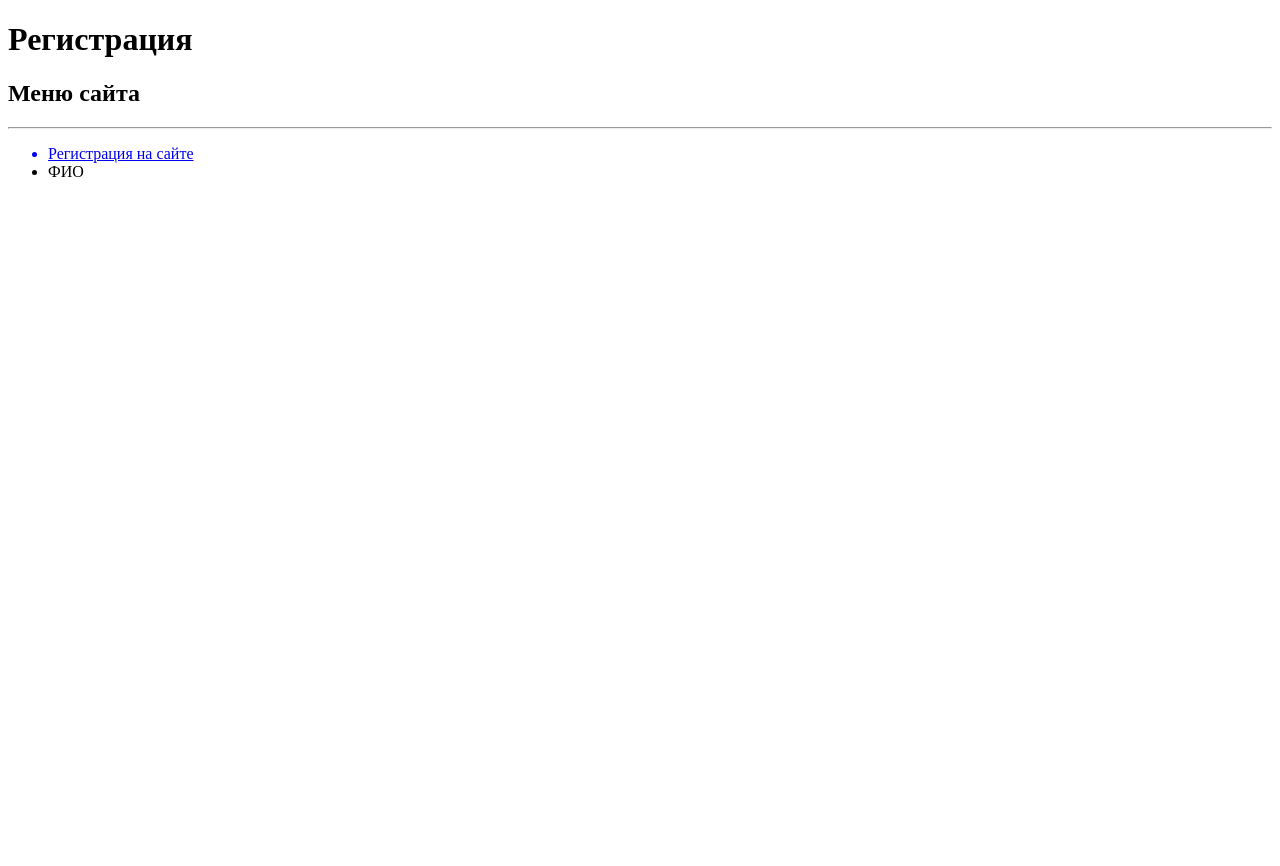
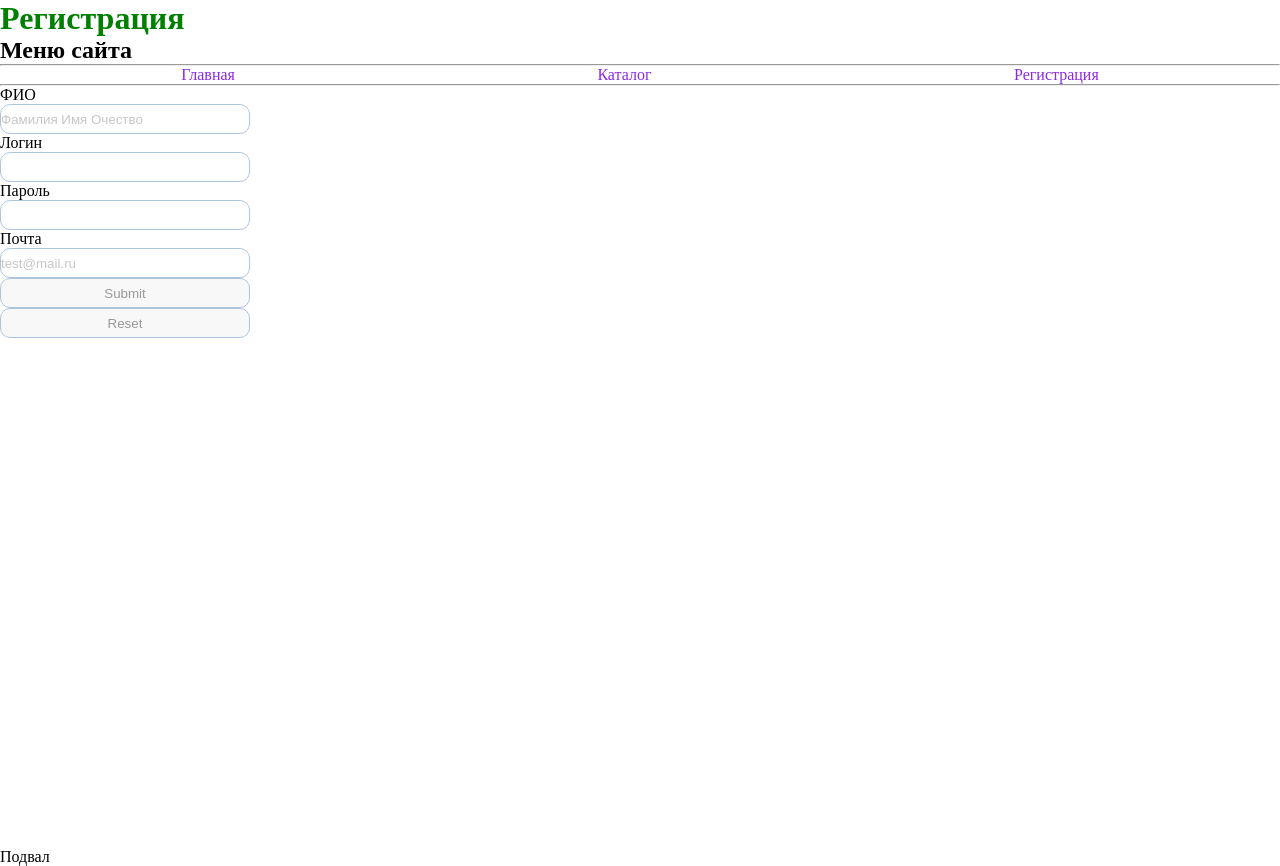
Before and after one commit to DemasKingOne/Website1, a plain HTML site: page Project/Registration.html in a window 1280 px wide. Before the commit the page ends 800 px from the top, so only its background shows below. Drawn offline with Linux system fonts and the light colour scheme.

Commit message:
lesson_3

```diff
--- a/Project/Registration.html
+++ b/Project/Registration.html
@@ -3,14 +3,37 @@
 <head>
     <meta charset="UTF-8">
     <title>Наименование сайта</title>
+    <link rel="stylesheet" href="Style.css">
 </head>
 <body>
-    <h1>Регистрация</h1>
-    <h2>Меню сайта</h2>
+   <h1>Регистрация</h1>
+   <h2>Меню сайта</h2>
     <hr>
-    <ul>
-        <a href="Registration.html"><li>Регистрация на сайте</li></a>
-        <li>ФИО</li>
-    </ul>
+        <div class="wrapper">
+            <div class="content">
+                <div class="menu">
+                    <ul>
+                        <a href="Registration.html"><li>Главная</li></a>
+                        <a href="Registration.html"><li>Каталог</li></a>
+                        <a href="Registration.html"><li>Регистрация</li></a>
+                    </ul>
+                    <hr>
+                </div>
+                <div class="forma">
+                    <form action="#">
+                        ФИО<input id="name" type="text" placeholder="Фамилия Имя Очество">
+                        Логин<input id="login" type="text">
+                        Пароль<input id="password" type="password">
+                        Почта<input  id="email" type="email" placeholder="test@mail.ru">
+                        <input type="submit" onclick="guess ()">
+                        <input type="reset">
+                    </form>
+                </div>
+            </div>
+            <footer>
+                Подвал
+            </footer>
+        </div>
+    <script src = "Script.js"></script>
 </body>
 </html>
--- /dev/null
+++ b/Project/Script.js
@@ -0,0 +1,32 @@
+function guess () {
+
+    var guessNumber = 58010575;
+
+    var ourNumber = prompt ("Введите число:");
+
+    if (ourNumber > guessNumber) {
+        alert ("Число должно быть меньше");
+        return guess ();
+    }
+    else if (ourNumber == guessNumber) {
+        return alert ("Вы угадали");
+    }
+    else {
+        alert ("Число должно быть больше");
+        return guess ();
+    }
+}
+
+function reminder () {
+    alert ("Ты  здесь слишком долго")
+}
+
+//setTimeout (reminder, 3000);
+
+function valideForm () {
+    alert ("Проверка формы");
+    var name = document.qetElementById ("name").value;
+    console.log (name);
+}
+
+document.querySelector (".button").addEventListener ("click", valideForm);
--- /dev/null
+++ b/Project/Style.css
@@ -0,0 +1,67 @@
+* {
+    margin: 0;
+    padding: 0;
+}
+
+html,
+body {
+    height: 100%;
+}
+
+.wrapper {
+    display: flex;
+    flex-direction: column;
+    min-height: 100%;
+}
+
+.content {
+    flex: 1 0 auto;
+}
+
+.footer {
+    flex: 0 0 auto;
+}
+
+h1 {
+    color: green;
+}
+
+a {
+    color: blueviolet;
+}
+
+
+.menu a {
+    text-decoration: none;
+}
+
+.menu a:hover {
+    color: red
+}
+
+.menu a li {
+    list-style: none;
+}
+
+.menu ul {
+    display: flex;
+    justify-content: space-around;
+}
+
+.forma form {
+    display: flex;
+    flex-direction: column;
+}
+
+.forma input {
+    border: 1px solid #356EAD;
+    box-sizing: border-box;
+    border-radius: 10px;
+    opacity: 0.4;
+    width: 250px;
+    height: 30px;
+    margin-top: (10px);
+    margin-left: (10px);
+    margin-right: (15px);
+    margin-bottom: (15px);
+}
```
Also changed, not shown: Project/Catalog.html (+16 -5 lines), Project/Index.html (+19 -7 lines).
